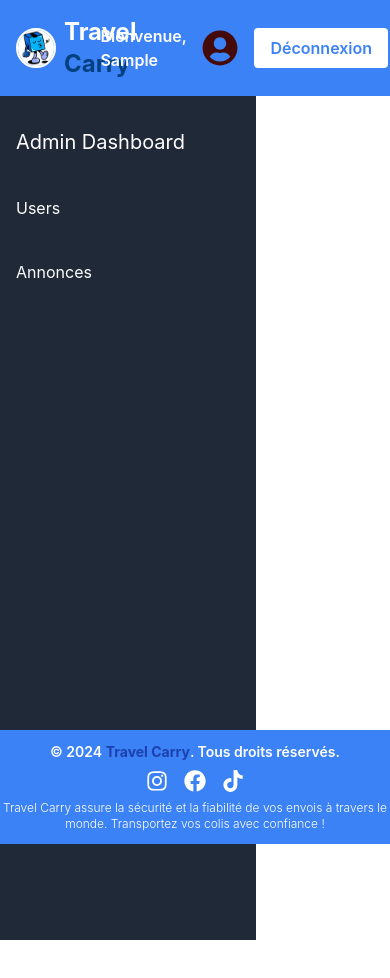
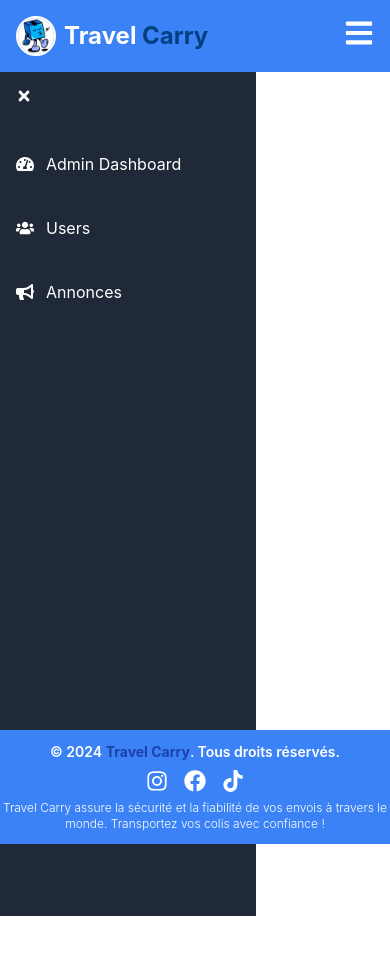
Before and after one commit to Devops-noah/Frontend, a React (Create React App) app in the folder travel-carry/: page /admin in a window 390 px wide. Shown: the top 978 px of the page. Built offline with nearby package versions, Linux system fonts and the light colour scheme; no server answers; sample sign-in values are in the browser's storage.

Commit message:
Add responsiveness on header, users and annonces in admim

```diff
--- a/travel-carry/src/admin/components/Sidebar.jsx
+++ b/travel-carry/src/admin/components/Sidebar.jsx
@@ -1,27 +1,61 @@
-import React from 'react';
-import { Link } from 'react-router-dom';
+import React, { useState } from "react";
+import { Link } from "react-router-dom";
+import { FaBars, FaTimes, FaTachometerAlt, FaUsers, FaBullhorn } from "react-icons/fa"; // Importing necessary icons
 
 const Sidebar = () => {
+    const [isCollapsed, setIsCollapsed] = useState(false); // State to track sidebar state
+
+    const toggleSidebar = () => {
+        setIsCollapsed(!isCollapsed);
+    };
+
     return (
-        <div className="w-64 bg-gray-800 text-white min-h-screen">
-            <ul className="space-y-2 mt-4">
+        <div className="flex">
+            {/* Sidebar */}
+            <div
+                className={`${
+                    isCollapsed ? "w-16" : "w-64"
+                } bg-gray-800 text-white min-h-screen transition-all duration-300`}
+            >
+                <button
+                    className="p-4 text-white focus:outline-none hover:bg-gray-700 w-full"
+                    onClick={toggleSidebar}
+                >
+                    {isCollapsed ? <FaBars /> : <FaTimes />}
+                </button>
+                <ul className={`space-y-2 mt-4 ${isCollapsed ? "text-center" : ""}`}>
+                    {/* Admin Dashboard Link */}
                     <li>
-                    <Link to="/admin" className="text-xl block p-4 hover:bg-gray-700 rounded">
-                        Admin Dashboard
+                        <Link
+                            to="/admin"
+                            className="flex items-center p-4 hover:bg-gray-700 rounded"
+                        >
+                            <FaTachometerAlt className="mr-3 text-lg" />
+                            {!isCollapsed && <span>Admin Dashboard</span>}
                         </Link>
                     </li>
+                    {/* Users Link */}
                     <li>
-                    <Link to="/admin/users" className="block p-4 hover:bg-gray-700 rounded">
-                        Users
+                        <Link
+                            to="/admin/users"
+                            className="flex items-center p-4 hover:bg-gray-700 rounded"
+                        >
+                            <FaUsers className="mr-3 text-lg" />
+                            {!isCollapsed && <span>Users</span>}
                         </Link>
                     </li>
+                    {/* Annonces Link */}
                     <li>
-                    <Link to="/admin/annonces" className="block p-4 hover:bg-gray-700 rounded">
-                        Annonces
+                        <Link
+                            to="/admin/annonces"
+                            className="flex items-center p-4 hover:bg-gray-700 rounded"
+                        >
+                            <FaBullhorn className="mr-3 text-lg" />
+                            {!isCollapsed && <span>Annonces</span>}
                         </Link>
                     </li>
-                {/* Add more links as necessary */}
                 </ul>
+            </div>
         </div>
     );
 };
--- a/travel-carry/src/pages/Header.jsx
+++ b/travel-carry/src/pages/Header.jsx
@@ -1,18 +1,16 @@
 import React, { useState, useEffect } from "react";
 import { Link, useNavigate } from "react-router-dom";
 import logo from "../assets/logo.png"; // Assurez-vous que le chemin est correct
-import { FaUserCircle } from "react-icons/fa"; // User icon for the profile
+import { FaUserCircle, FaBars, FaTimes } from "react-icons/fa"; // Icons for user and menu
 
 const Header = () => {
     const navigate = useNavigate();
     const [userName, setUserName] = useState("");
-
-    // Handle logo click to navigate to home page
-    const handleLogoClick = () => {
-        navigate("/"); // Redirect to the homepage
-    };
+    const [menuOpen, setMenuOpen] = useState(false); // State for hamburger menu
 
     const isAuthenticated = !!localStorage.getItem("token");
+
+    const handleLogoClick = () => navigate("/");
 
     useEffect(() => {
         if (isAuthenticated) {
@@ -33,38 +31,49 @@
         navigate("/login");
     };
 
+    const toggleMenu = () => setMenuOpen(!menuOpen);
+
     return (
-        <header className="flex justify-between items-center p-4 bg-blue-500 text-white">
+        <header className="bg-blue-500 text-white">
+            <div className="flex justify-between items-center p-4">
+                {/* Logo Section */}
                 <div className="flex items-center">
                     <img
                         src={logo}
                         alt="Logo"
-                    className="h-10 w-10 mr-2"
-                    style={{
-                        borderRadius: "50%",
-                        border: "2px solid white",
-                        cursor: "pointer"
-                    }}
+                        className="h-10 w-10 mr-2 cursor-pointer rounded-full border-2 border-white"
                         onClick={handleLogoClick}
                     />
-                <h1 className="text-2xl font-bold">
-                    <span style={{ color: "#ffffff", cursor: "pointer" }} onClick={handleLogoClick}>Travel</span>{" "}
-                    <span style={{ color: "#004080", cursor: "pointer" }} onClick={handleLogoClick}>Carry</span>
+                    <h1
+                        className="text-2xl font-bold cursor-pointer"
+                        onClick={handleLogoClick}
+                    >
+                        <span style={{ color: "#ffffff" }}>Travel</span>{" "}
+                        <span style={{ color: "#004080" }}>Carry</span>
                     </h1>
                 </div>
 
-            <nav className="flex items-center space-x-4">
+                {/* Hamburger Menu for Mobile */}
+                <div className="md:hidden">
+                    <button onClick={toggleMenu} className="text-white text-3xl">
+                        {menuOpen ? <FaTimes /> : <FaBars />}
+                    </button>
+                </div>
+
+                {/* Navigation Links */}
+                <nav
+                    className={`${
+                        menuOpen ? "flex" : "hidden"
+                    } md:flex flex-col md:flex-row items-center space-y-4 md:space-y-0 md:space-x-6 absolute md:static top-16 left-0 md:top-auto md:left-auto w-full md:w-auto bg-blue-500 md:bg-transparent z-10 md:z-auto p-4 md:p-0`}
+                >
                     {isAuthenticated && userName && (
                         <span className="text-white font-semibold">Bienvenue, {userName}</span>
                     )}
-
                     {isAuthenticated ? (
-                    <div className="flex items-center gap-4">
-                        {/* Profile Icon */}
+                        <div className="flex flex-col md:flex-row items-center space-y-4 md:space-y-0 md:space-x-4">
                             <Link to="/user-profile">
-                            <FaUserCircle className="text-red-950 text-4xl cursor-pointer" />
+                                <FaUserCircle className="text-4xl cursor-pointer text-yellow-400" />
                             </Link>
-
                             <button
                                 onClick={handleLogout}
                                 className="px-4 py-2 bg-white text-blue-500 font-semibold rounded hover:bg-gray-100"
@@ -73,52 +82,21 @@
                             </button>
                         </div>
                     ) : (
-                    <>
+                        <div className="flex flex-col md:flex-row items-center space-y-4 md:space-y-0 md:space-x-4">
                             <Link to="/login">
-                            <button
-                                className="px-4 py-2 font-semibold rounded"
-                                style={{
-                                    backgroundColor: "transparent",
-                                    color: "white",
-                                    border: "2px solid white",
-                                    transition: "background-color 0.3s, color 0.3s",
-                                }}
-                                onMouseEnter={(e) => {
-                                    e.target.style.backgroundColor = "white";
-                                    e.target.style.color = "#004080";
-                                }}
-                                onMouseLeave={(e) => {
-                                    e.target.style.backgroundColor = "transparent";
-                                    e.target.style.color = "white";
-                                }}
-                            >
+                                <button className="px-4 py-2 font-semibold rounded border-2 border-white text-white hover:bg-white hover:text-blue-500">
                                     Connexion
                                 </button>
                             </Link>
                             <Link to="/register">
-                            <button
-                                className="px-4 py-2 font-semibold rounded"
-                                style={{
-                                    backgroundColor: "transparent",
-                                    color: "white",
-                                    border: "2px solid white",
-                                    transition: "background-color 0.3s, color 0.3s",
-                                }}
-                                onMouseEnter={(e) => {
-                                    e.target.style.backgroundColor = "white";
-                                    e.target.style.color = "#004080";
-                                }}
-                                onMouseLeave={(e) => {
-                                    e.target.style.backgroundColor = "transparent";
-                                    e.target.style.color = "white";
-                                }}
-                            >
+                                <button className="px-4 py-2 font-semibold rounded border-2 border-white text-white hover:bg-white hover:text-blue-500">
                                     Inscription
                                 </button>
                             </Link>
-                    </>
+                        </div>
                     )}
                 </nav>
+            </div>
         </header>
     );
 };
```
Also changed, not shown: travel-carry/src/admin/pages/AdminAnnonces.jsx (+19 -24 lines), travel-carry/src/admin/pages/AdminUsers.jsx (+13 -8 lines). Lines whose indentation alone changed are shown as unchanged.
